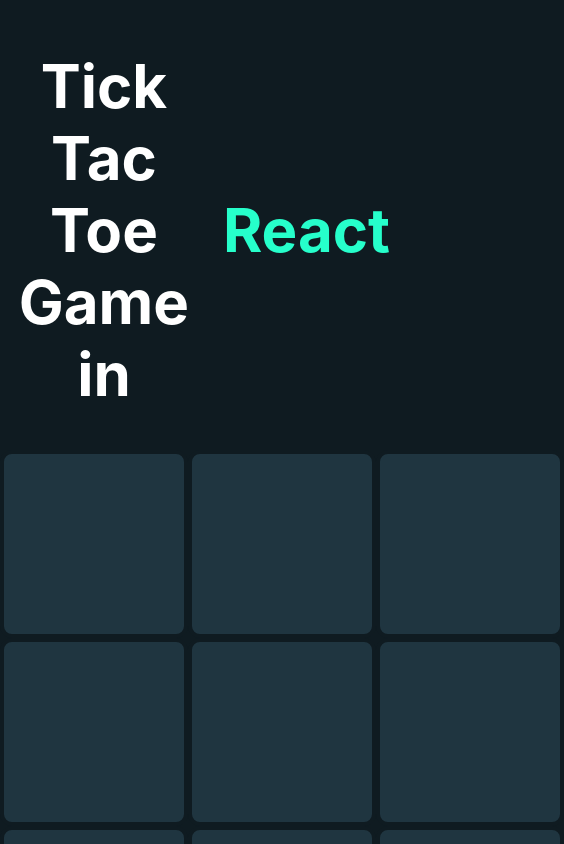
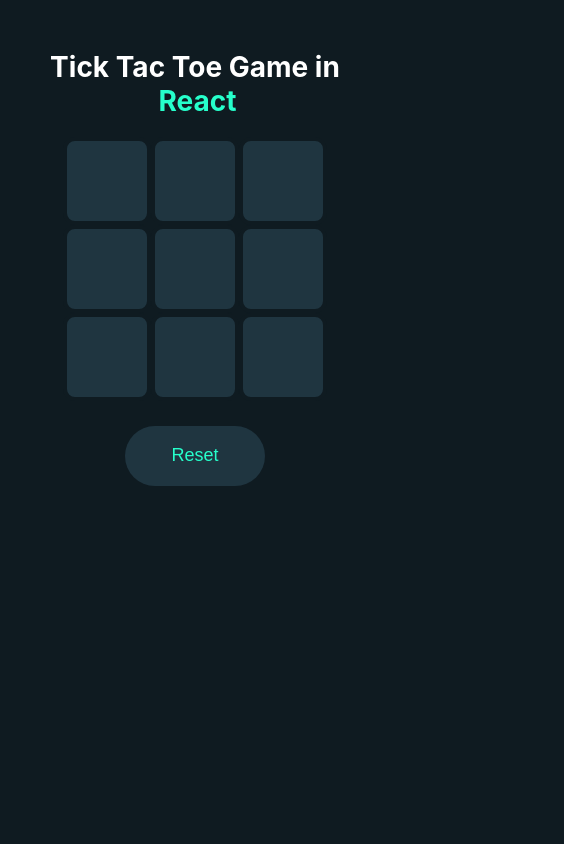
Before and after one commit to yogeshawasthi/tick_tac_toe, a React (Create React App) app: page / in a window 390 px wide. Shown: the top 844 px of the page, 564 px wide, since content can reach past the window. Built offline with nearby package versions, Linux system fonts and the light colour scheme.

Commit message:
added responsiveness

```diff
--- a/src/Components/TickTacToe/TicTacToe.css
+++ b/src/Components/TickTacToe/TicTacToe.css
@@ -1,7 +1,8 @@
-.container{
+.container {
   text-align: center;
 }
-.title{
+
+.title {
   margin-top: 50px;
   color: white;
   font-size: 60px;
@@ -10,11 +11,12 @@
   align-items: center;
 }
 
-.title span{
+.title span {
   color: #26ffcb;
   padding-left: 15px;
 }
-.reset{
+
+.reset {
   width: 250px;
   height: 100px;
   border: none;
@@ -22,35 +24,103 @@
   cursor: pointer;
   border-radius: 50px;
   background: #1f3540;
-    font-size : 26px;
+  font-size: 26px;
   color: #26ffcb;
   margin-top: 25px;
   margin-bottom: 50px;
 }
 
-.boxes{
+.boxes {
   display: flex;
   height: 180px;
   width: 180px;
-    background:#1f3540 ;
+  background: #1f3540;
   border: 4px solid #0f1b21;
   border-radius: 12px;
   cursor: pointer;
+  justify-content: center;
+  align-items: center;
+}
 
-}
-.board{
+.board {
   height: 600px;
   width: 564px;
   display: flex;
+  flex-wrap: wrap;
   margin: auto;
+  justify-content: center;
+  align-items: center;
 }
 
-.boxes img{
+.boxes img {
   margin: 50px;
 }
 
-.title img{
+.title img {
   padding: 20px 20px;
   height: 50px;
+}
 
+/* ----------------------------- */
+/* 🌐 Simple Responsive Rules */
+/* ----------------------------- */
+
+/* For tablets */
+@media (max-width: 768px) {
+  .title {
+    font-size: 40px;
   }
+
+  .board {
+    width: 420px;
+    height: auto;
+  }
+
+  .boxes {
+    width: 130px;
+    height: 130px;
+  }
+
+  .boxes img {
+    margin: 30px;
+    width: 60px;
+  }
+
+  .reset {
+    width: 200px;
+    height: 80px;
+    font-size: 22px;
+  }
+}
+
+@media (max-width: 480px) {
+  .title {
+    font-size: 28px;
+    flex-direction: column;
+  }
+
+  .title span {
+    padding-left: 5px;
+  }
+
+  .board {
+    width: 280px;
+    height: auto;
+  }
+
+  .boxes {
+    width: 80px;
+    height: 80px;
+  }
+
+  .boxes img {
+    margin: 15px;
+    width: 40px;
+  }
+
+  .reset {
+    width: 140px;
+    height: 60px;
+    font-size: 18px;
+  }
+}
```
Lines whose indentation alone changed are shown as unchanged.
